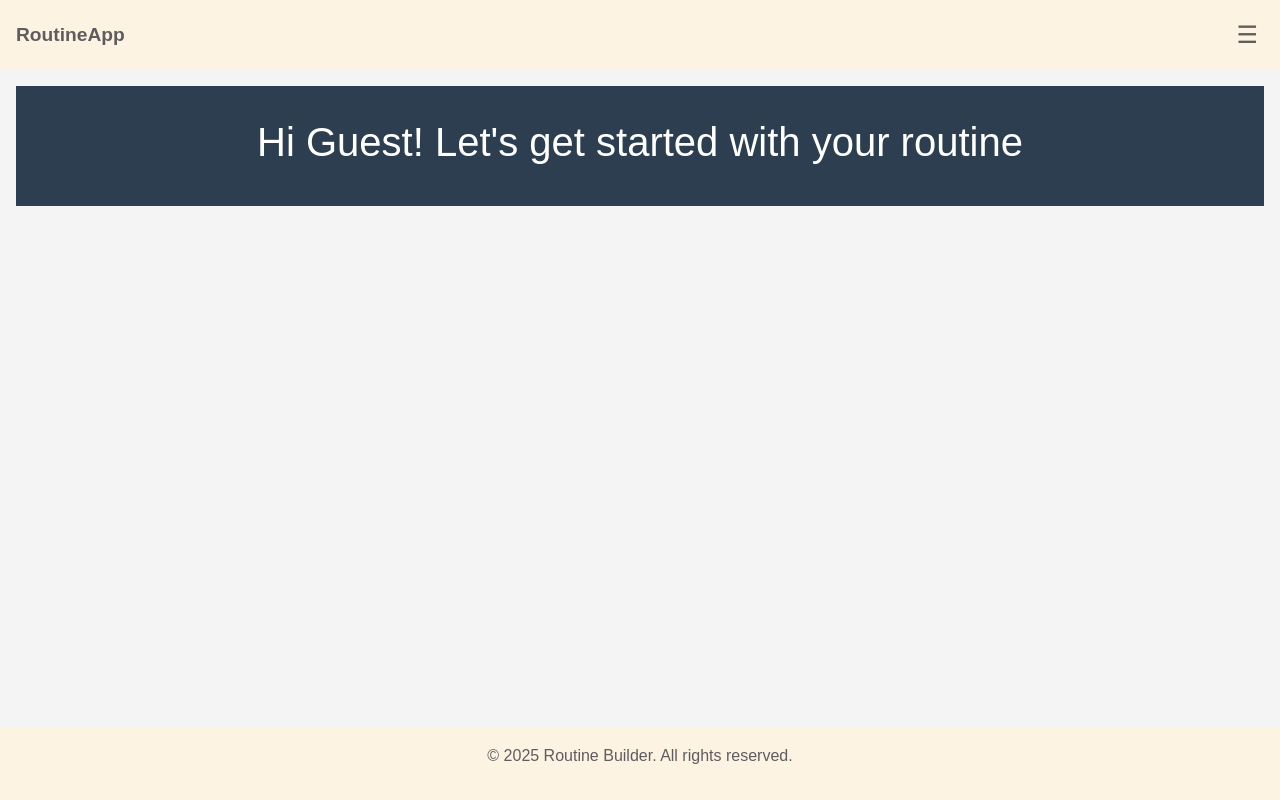
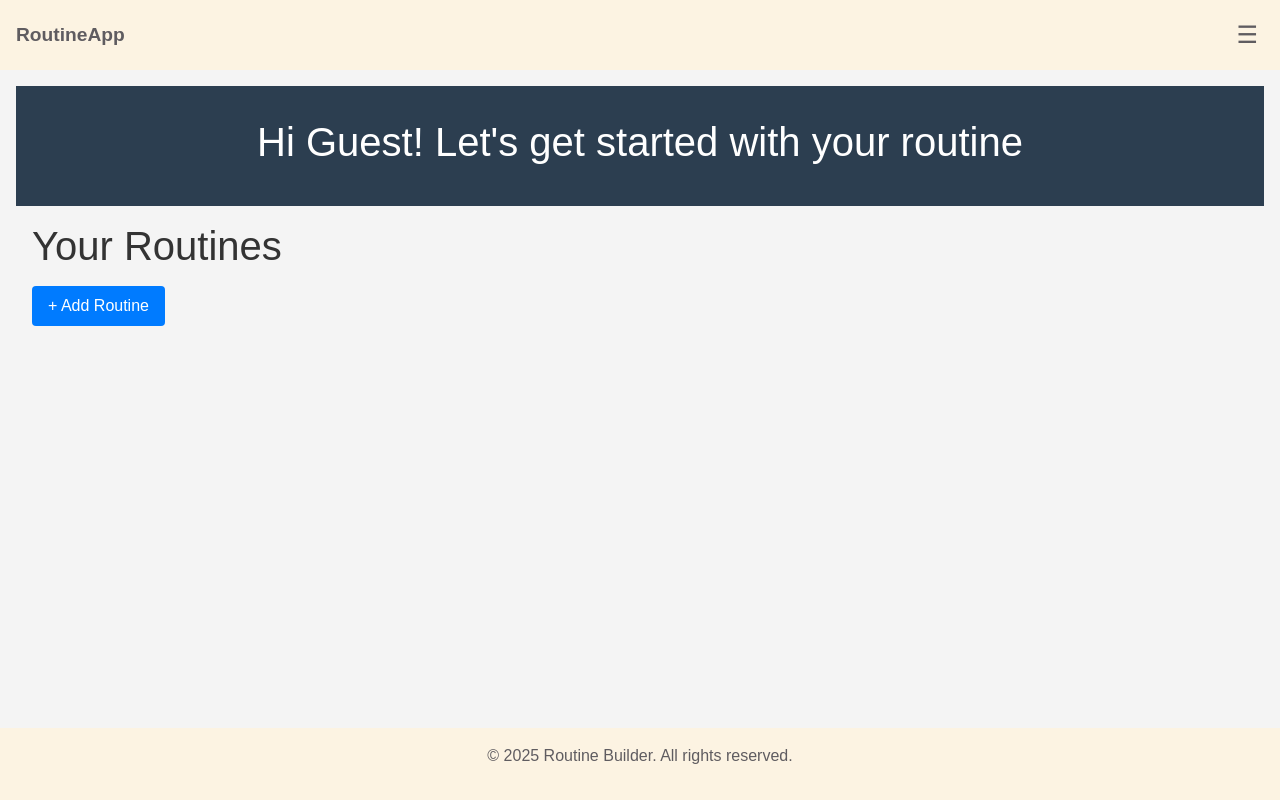
Before and after one commit to AlexandraEL9/draft-project, a React (Create React App) app: page /routines in a window 1280 px wide. Built offline with nearby package versions, Linux system fonts and the light colour scheme.

Commit message:
add basic pull of routine list data

```diff
--- a/src/components/RoutinesList.js
+++ b/src/components/RoutinesList.js
@@ -1,4 +1,78 @@
-//import React from "react";
+import React, { useEffect, useState } from 'react';
+// useState: lets us store and update component state (like the routines data)
+// useEffect: lets us run side effects (like fetching from an API) after render
+import '../styles/RoutinesList.css';
 
+function RoutinesList() {
+  // Get the logged-in user's ID from localStorage
+  // localStorage always stores strings, so userId will be a string here
+  const userId = localStorage.getItem('userId');
 
-//export default RoutinesList;
+  // routines: an array of the user's routines
+  // setRoutines: function to update routines state
+  // Start with an empty array so .map() works even before we fetch data
+  const [routines, setRoutines] = useState([]);
+
+  // useEffect runs after the component first renders, and whenever userId changes
+  useEffect(() => {
+    // If there's no userId in localStorage, don't bother fetching
+    if (!userId) return;
+
+    // Send a GET request to the backend API to fetch routines for this user
+    fetch(`http://localhost:5000/routines?user_id=${userId}`)
+      // When the fetch resolves, convert the HTTP response body from JSON into a JS object
+      .then(res => res.json())
+
+      // Once we have the parsed JSON object, update state with the routines array
+      .then(json => setRoutines(json.routines || []));
+      // json.routines is expected to be an array (from our backend)
+      // If it's missing or undefined, we fallback to an empty array
+  }, [userId]);
+  // Dependency array: only run this effect on first render and when userId changes
+
+  // JSX returned by this component
+  return (
+    <section className="routines">
+      <div className="routines__header">
+        <h1 className="routines__title">Your Routines</h1>
+      </div>
+
+      <ul className="routines__list">
+        {/*
+          Map over the 'routines' state array.
+          For each routine object 'r', create one <li> element in the list.
+          'map' returns a new array of JSX elements, which React can render directly.
+        */}
+        {routines.map(r => (
+          // Each list item needs a unique key so React can track it efficiently.
+          // Here, we use r.routine_id (from the DB) because it’s unique per routine.
+          <li key={r.routine_id} className="routine-card">
+
+            {/* Left side: Routine name + duration */}
+            <div className="routine-card__info">
+              {/* Routine name displayed as a heading */}
+              <h2>{r.routine_name}</h2>
+
+              {/* Duration displayed in minutes */}
+              <p>Duration: {r.routine_duration_minutes} mins</p>
+            </div>
+
+            {/* Right side: Action buttons for this routine */}
+            <div className="routine-card__actions">
+              {/* 'Play' button — could later start this routine */}
+              <button className="btn btn--secondary">Play</button>
+
+              {/* 'Edit' button — could later open a form to edit the routine */}
+              <button className="btn btn--secondary">Edit</button>
+            </div>
+
+          </li>
+        ))}
+      </ul>
+
+      <button className="btn btn--primary">+ Add Routine</button>
+    </section>
+  );
+}
+
+export default RoutinesList;
--- a/src/pages/Routines.js
+++ b/src/pages/Routines.js
@@ -1,11 +1,12 @@
 import React from 'react';
-import Header from '../components/Header'; // Adjust the path as necessary
-
+import Header from '../components/Header';
+import RoutinesList from '../components/RoutinesList';
 
 function Routines() {
   return (
     <>
       <Header />
+      <RoutinesList />
     </>
   );
 }
--- /dev/null
+++ b/src/styles/RoutinesList.css
@@ -0,0 +1,52 @@
+.routines {
+  padding: 1rem;
+}
+
+.routines__header {
+  display: flex;
+  justify-content: space-between;
+  align-items: center;
+  margin-bottom: 1rem;
+}
+
+.routines__title {
+  margin: 0;
+}
+
+.routines__list {
+  list-style: none;
+  padding: 0;
+}
+
+.routine-card {
+  display: flex;
+  justify-content: space-between;
+  align-items: center;
+  background: #f5f5f5;
+  padding: 1rem;
+  border-radius: 6px;
+  margin-bottom: 0.5rem;
+}
+
+.routine-card__info h2 {
+  margin: 0;
+  font-size: 1.2rem;
+}
+
+.btn {
+  padding: 0.5rem 1rem;
+  border: none;
+  cursor: pointer;
+}
+
+.btn--primary {
+  background: #007bff;
+  color: white;
+  border-radius: 4px;
+}
+
+.btn--secondary {
+  background: #ddd;
+  color: #333;
+  border-radius: 4px;
+}
```
Also changed, not shown: 1 other file (tests, documents, lock files or other folders).
